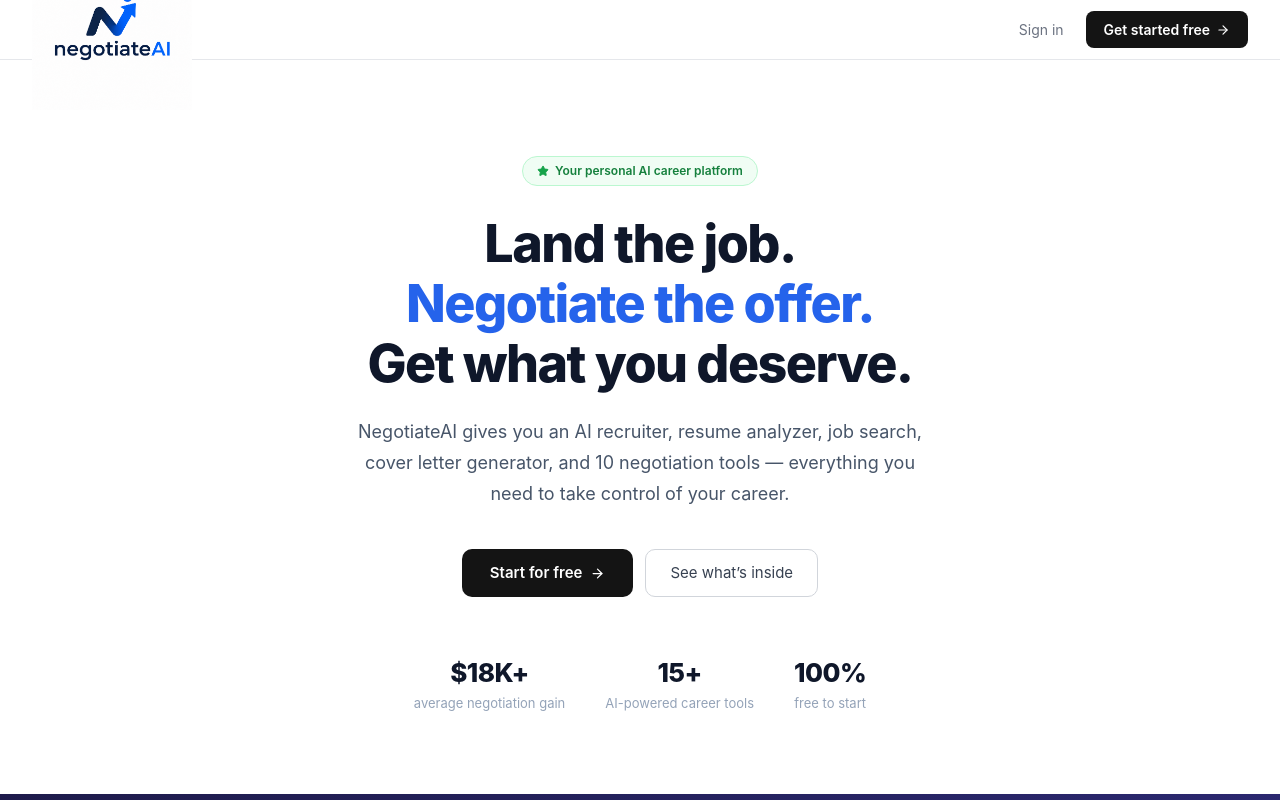
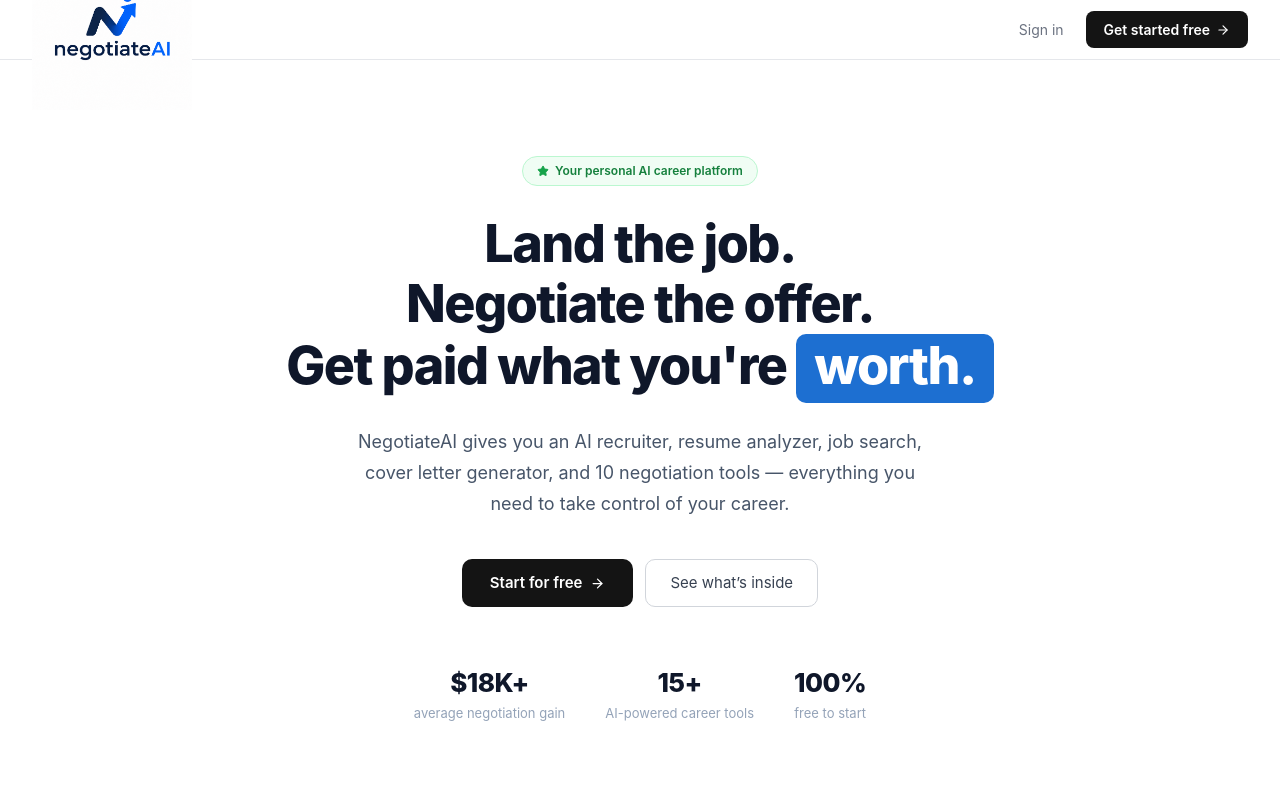
Before and after one commit to JustinMcGrane/negotiateai, a Next.js app: page / in a window 1280 px wide. Shown: the top 800 px of the page. Built offline with nearby package versions, Linux system fonts and the light colour scheme.

Commit message:
Hero: keep 'Get paid what you're worth.' on one line with blue box
Co-Authored-By: Claude Sonnet 4.6 <noreply@anthropic.com>
Claude-Session: https://claude.ai/code/session_01KTPDUkmigtGUH19kU2EQLR

```diff
--- a/src/app/page.tsx
+++ b/src/app/page.tsx
@@ -97,8 +97,8 @@ export default function LandingPage() {
           color: '#0f172a',
         }}>
           Land the job.<br />
-          <span style={{ color: '#2563eb' }}>Negotiate the offer.</span><br />
-          Get what you deserve.
+          Negotiate the offer.<br />
+          <span style={{ whiteSpace: 'nowrap' }}>Get paid what you&apos;re <span style={{ display: 'inline-block', background: '#1D6FD1', color: '#fff', borderRadius: 10, padding: '2px 18px 8px' }}>worth.</span></span>
         </h1>
 
         <p style={{
```
